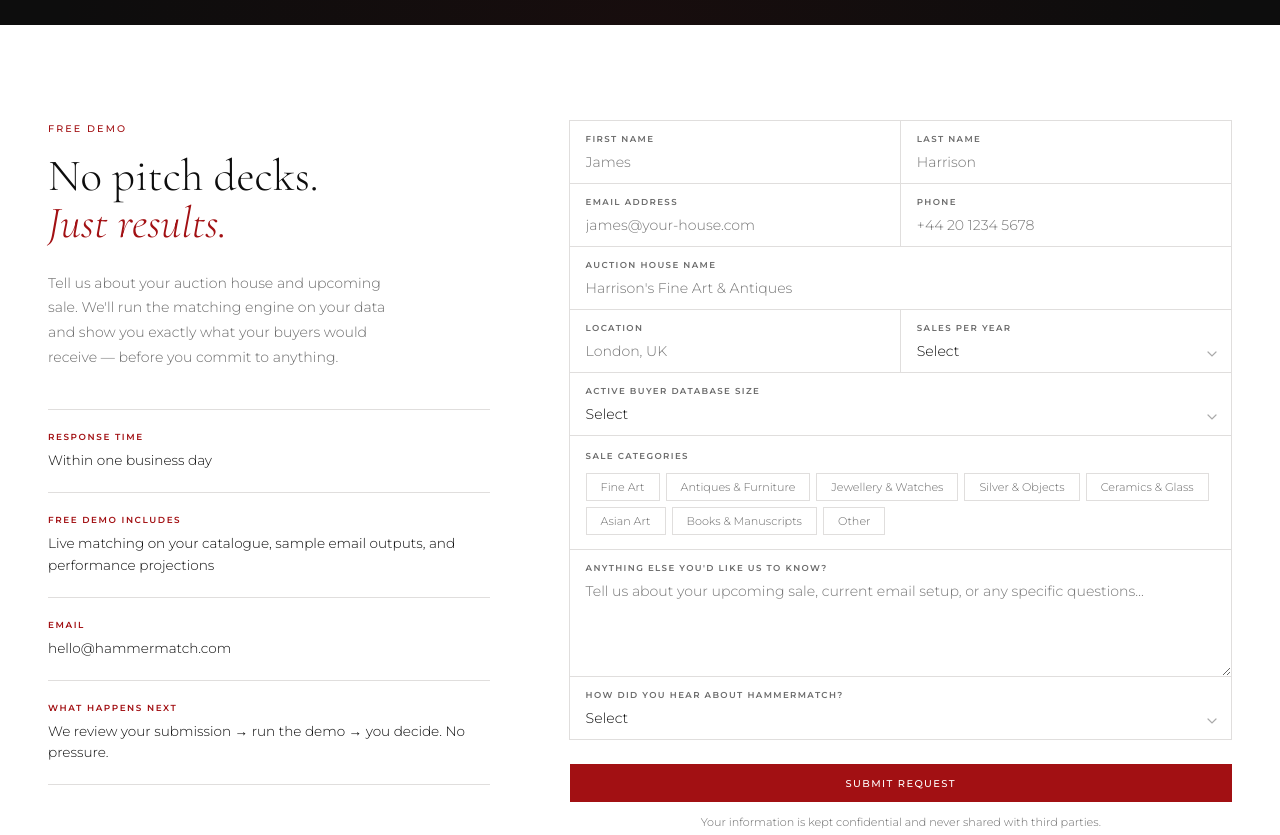
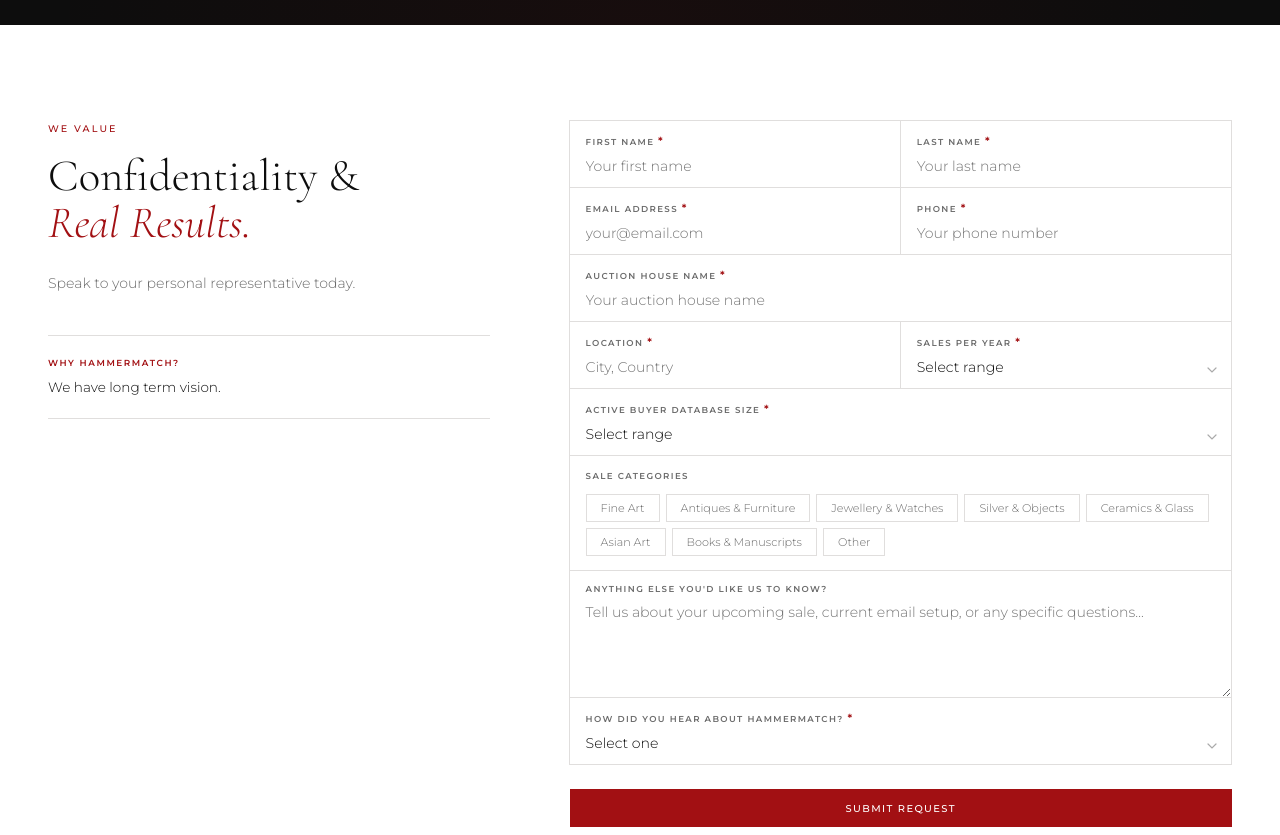
Before and after one commit to andbab777/hammermatch-website, a website: page contact.html in a window 1280 px wide. Shown: the part 360-1195 px from the top of the page. Drawn offline with nearby package versions, Linux system fonts and the light colour scheme.

Commit message:
Contact page copy updates, clean URLs via Express, Formspree form, required fields

```diff
--- a/contact.html
+++ b/contact.html
@@ -15,9 +15,9 @@
 
 <nav>
   <ul class="nav-links">
-    <li><a href="index.html">Home</a></li>
-    <li><a href="platform.html">Platform</a></li>
-    <li><a href="contact.html" class="nav-demo">Request a Demo</a></li>
+    <li><a href="/">Home</a></li>
+    <li><a href="/platform">Platform</a></li>
+    <li><a href="/contact" class="nav-demo">Request a Demo</a></li>
   </ul>
   <button class="hamburger" aria-label="Menu"><span></span><span></span><span></span></button>
 </nav>
@@ -32,73 +32,63 @@
 
       <!-- Aside -->
       <div class="contact-aside fade">
-        <span class="label label-red">Free Demo</span>
-        <h2>No pitch decks.<br><em>Just results.</em></h2>
-        <p>Tell us about your auction house and upcoming sale. We'll run the matching engine on your data and show you exactly what your buyers would receive — before you commit to anything.</p>
+        <span class="label label-red">We Value</span>
+        <h2>Confidentiality &amp;<br><em>Real Results.</em></h2>
+        <p>Speak to your personal representative today.</p>
 
         <div class="contact-meta">
           <div class="meta-row">
-            <div class="meta-label">Response Time</div>
-            <div class="meta-val">Within one business day</div>
-          </div>
-          <div class="meta-row">
-            <div class="meta-label">Free Demo Includes</div>
-            <div class="meta-val">Live matching on your catalogue, sample email outputs, and performance projections</div>
-          </div>
-          <div class="meta-row">
-            <div class="meta-label">Email</div>
-            <div class="meta-val">hello@hammermatch.com</div>
-          </div>
-          <div class="meta-row">
-            <div class="meta-label">What Happens Next</div>
-            <div class="meta-val">We review your submission → run the demo → you decide. No pressure.</div>
+            <div class="meta-label">Why HammerMatch?</div>
+            <div class="meta-val">We have long term vision.</div>
           </div>
         </div>
       </div>
 
       <!-- Form -->
       <div class="fade">
-        <form id="contactForm">
+        <form id="contactForm" action="https://formspree.io/f/xpwzevrd" method="POST">
+          <input type="hidden" name="_replyto" value="andrii.babii7@gmail.com" />
+          <input type="hidden" name="_subject" value="New HammerMatch Demo Request" />
           <div class="form-grid">
 
             <div class="form-row">
               <div class="field">
-                <label for="firstName">First Name</label>
-                <input type="text" id="firstName" name="firstName" placeholder="James" required />
+                <label for="firstName">First Name <span class="req">*</span></label>
+                <input type="text" id="firstName" name="firstName" placeholder="Your first name" required />
               </div>
               <div class="field">
-                <label for="lastName">Last Name</label>
-                <input type="text" id="lastName" name="lastName" placeholder="Harrison" required />
+                <label for="lastName">Last Name <span class="req">*</span></label>
+                <input type="text" id="lastName" name="lastName" placeholder="Your last name" required />
               </div>
             </div>
 
             <div class="form-row">
               <div class="field">
-                <label for="email">Email Address</label>
-                <input type="email" id="email" name="email" placeholder="james@your-house.com" required />
+                <label for="email">Email Address <span class="req">*</span></label>
+                <input type="email" id="email" name="email" placeholder="your@email.com" required />
               </div>
               <div class="field">
-                <label for="phone">Phone</label>
-                <input type="tel" id="phone" name="phone" placeholder="+44 20 1234 5678" />
+                <label for="phone">Phone <span class="req">*</span></label>
+                <input type="tel" id="phone" name="phone" placeholder="Your phone number" required />
               </div>
             </div>
 
             <div class="form-row">
               <div class="field full">
-                <label for="house">Auction House Name</label>
-                <input type="text" id="house" name="house" placeholder="Harrison's Fine Art & Antiques" required />
+                <label for="house">Auction House Name <span class="req">*</span></label>
+                <input type="text" id="house" name="house" placeholder="Your auction house name" required />
               </div>
             </div>
 
             <div class="form-row">
               <div class="field">
-                <label for="location">Location</label>
-                <input type="text" id="location" name="location" placeholder="London, UK" />
+                <label for="location">Location <span class="req">*</span></label>
+                <input type="text" id="location" name="location" placeholder="City, Country" required />
               </div>
               <div class="field">
-                <label for="sales">Sales Per Year</label>
-                <select id="sales" name="sales">
-                  <option value="" disabled selected>Select</option>
+                <label for="sales">Sales Per Year <span class="req">*</span></label>
+                <select id="sales" name="sales" required>
+                  <option value="" disabled selected>Select range</option>
                   <option>1 – 4</option>
                   <option>5 – 10</option>
                   <option>11 – 20</option>
@@ -109,9 +99,9 @@
 
             <div class="form-row">
               <div class="field full">
-                <label for="buyers">Active Buyer Database Size</label>
-                <select id="buyers" name="buyers">
-                  <option value="" disabled selected>Select</option>
+                <label for="buyers">Active Buyer Database Size <span class="req">*</span></label>
+                <select id="buyers" name="buyers" required>
+                  <option value="" disabled selected>Select range</option>
                   <option>Under 500</option>
                   <option>500 – 2,000</option>
                   <option>2,000 – 10,000</option>
@@ -143,9 +133,9 @@
 
             <div class="form-row">
               <div class="field full">
-                <label for="hear">How did you hear about HammerMatch?</label>
-                <select id="hear" name="hear">
-                  <option value="" disabled selected>Select</option>
+                <label for="hear">How did you hear about HammerMatch? <span class="req">*</span></label>
+                <select id="hear" name="hear" required>
+                  <option value="" disabled selected>Select one</option>
                   <option>Referral from a colleague</option>
                   <option>Web search</option>
                   <option>Social media</option>
@@ -178,7 +168,7 @@
 
 <footer>
   <div class="footer-brand">
-    <a href="index.html"><img src="favicon.svg" alt="HammerMatch" style="height:38px;width:38px;display:block;"></a>
+    <a href="/"><img src="favicon.svg" alt="HammerMatch" style="height:38px;width:38px;display:block;"></a>
     <p>Personalised email intelligence for auction houses.<br>Match every buyer to their next acquisition.</p>
   </div>
   <div class="footer-bottom">
--- a/css/style.css
+++ b/css/style.css
@@ -695,6 +695,7 @@
 .form-submit { margin-top: 24px; }
 .form-submit .btn { width: 100%; }
 .form-note { font-size: 0.7rem; color: var(--mid); text-align: center; margin-top: 12px; font-weight: 300; }
+.req { color: var(--red); font-size: 0.7rem; }
 
 .success-wrap { display: none; text-align: center; padding: 64px 32px; border: 1px solid var(--light); }
 .success-line { width: 32px; height: 2px; background: var(--red); margin: 0 auto 24px; }
```
Also changed, not shown: index.html (+6 -6 lines), package.json (added, +10 -0 lines), platform.html (+6 -6 lines), server.js (added, +10 -0 lines), 2 other files.
